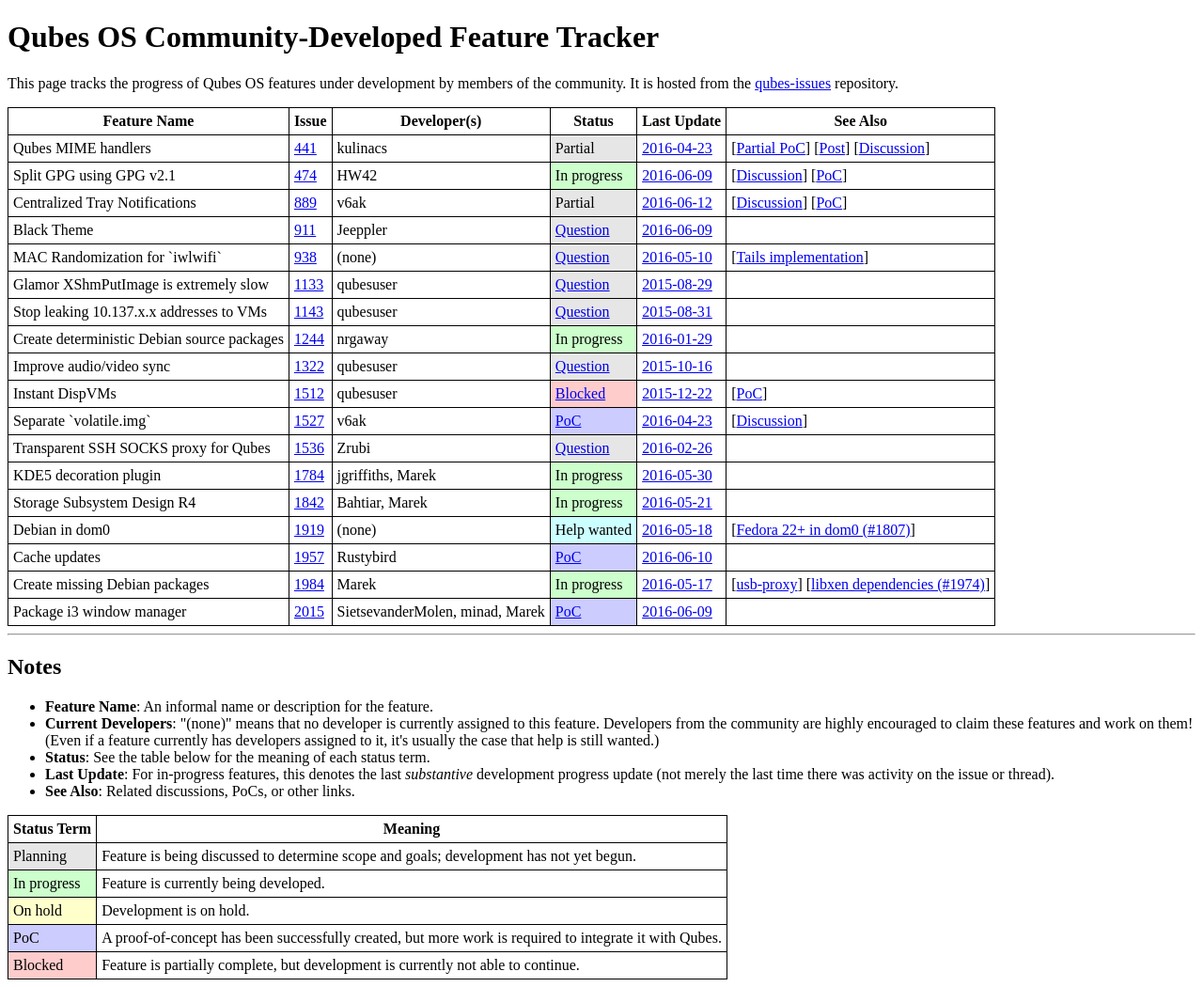
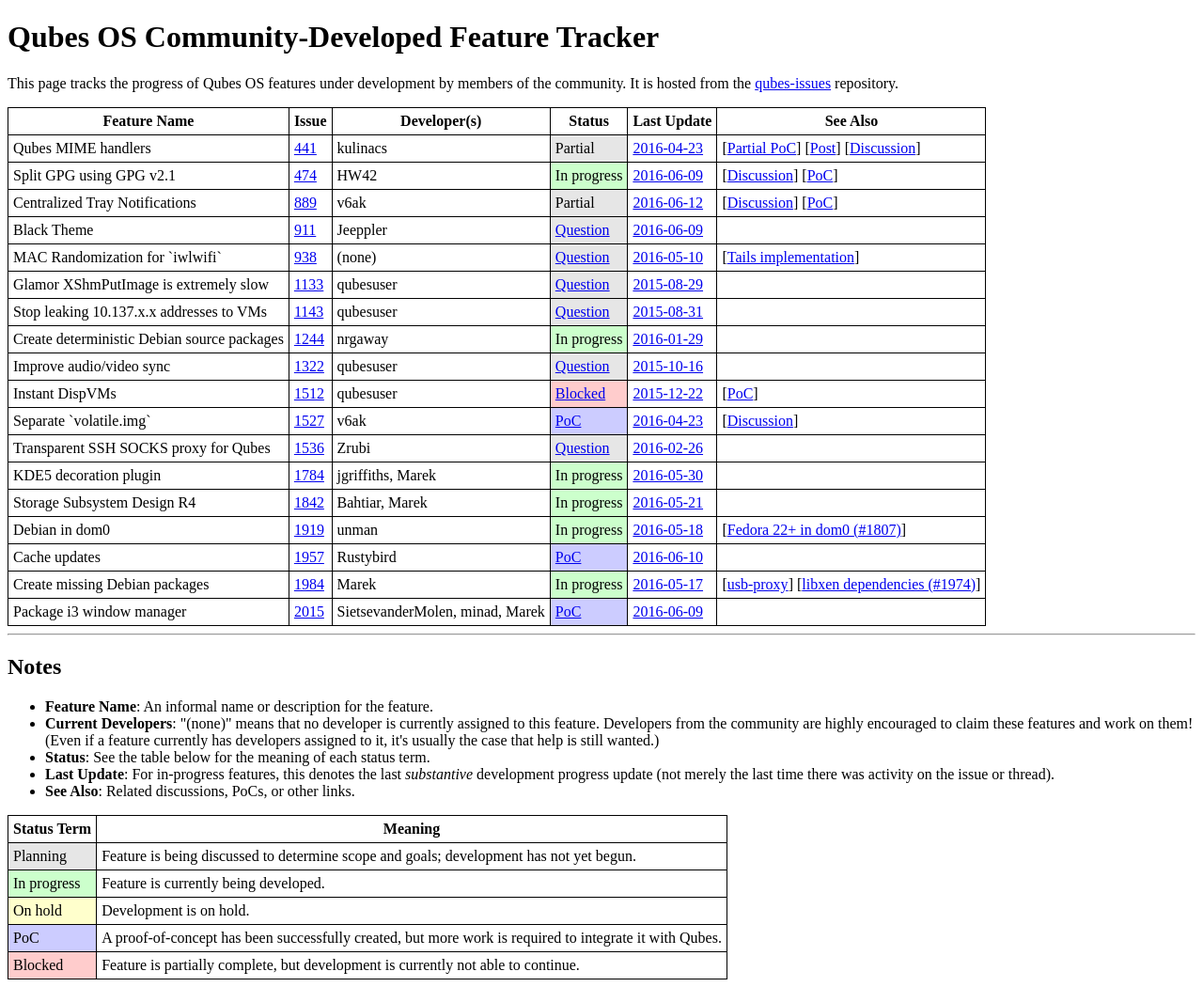
Before and after one commit to QubesOS/qubes-issues, a Jekyll site: the page built from index.md, in a window 1280 px wide. Shown: the whole page at 94% size. Built offline with Jekyll 4.4.1, drawn with Linux system fonts in a browser that asks for light colours.

Commit message:
Update #1919

```diff
--- a/_data/features.yml
+++ b/_data/features.yml
@@ -212,9 +212,9 @@
 
 - name   : Debian in dom0
   issue  : 1919
-  devs   :
+  devs   : unman
   status :
-    term   : Help wanted
+    term   : In progress
     url    :
   updated:
     date   : 2016-05-18
```
